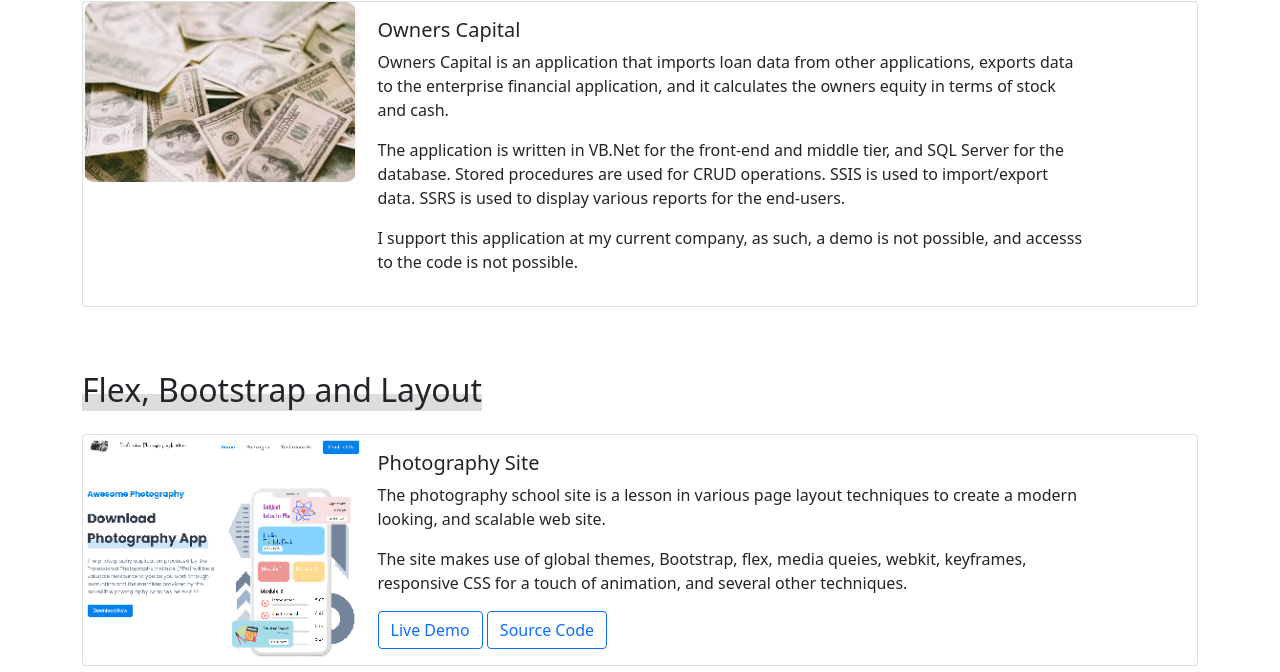
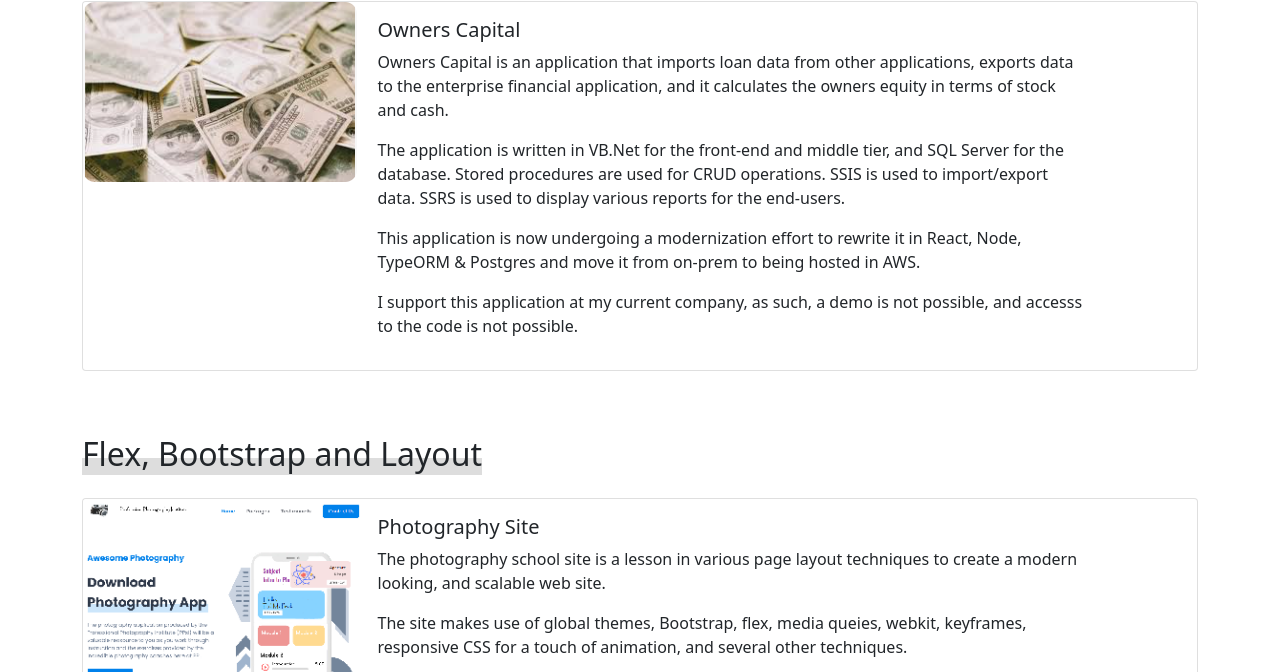
Before and after one commit to mcpeakhub/bootstrap, a plain HTML site: page projects.html in a window 1280 px wide. Shown: the part 1238-1910 px from the top of the page. Drawn offline with nearby package versions, Linux system fonts and the light colour scheme.

Commit message:
Update projects.html

```diff
--- a/projects.html
+++ b/projects.html
@@ -205,6 +205,10 @@
                         Stored procedures are used for CRUD operations. SSIS is used to import/export data. SSRS is
                         used to display various reports for the end-users.
                        </p>
+                       <P>
+                        This application is now undergoing a modernization effort to rewrite it in React, Node, TypeORM & Postgres and move it
+                         from on-prem to being hosted in AWS.
+                       </P>
                        <P>I support this application at my current company, as such, a demo is not possible, and accesss to the
                         code is not possible.
                        </P>
```
